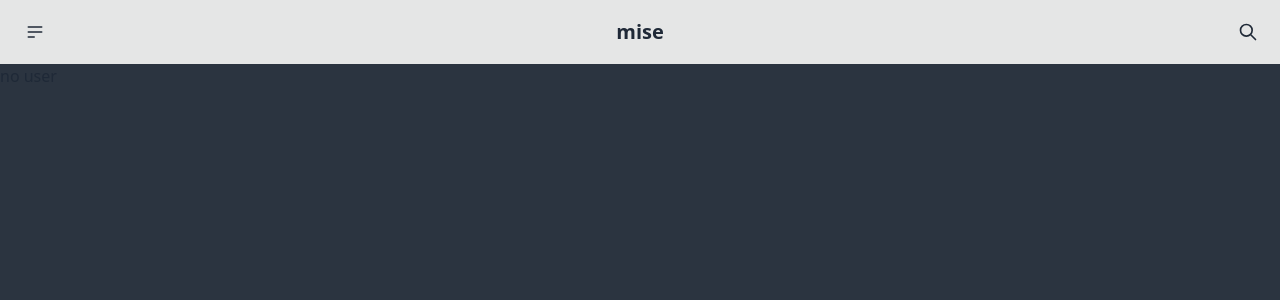
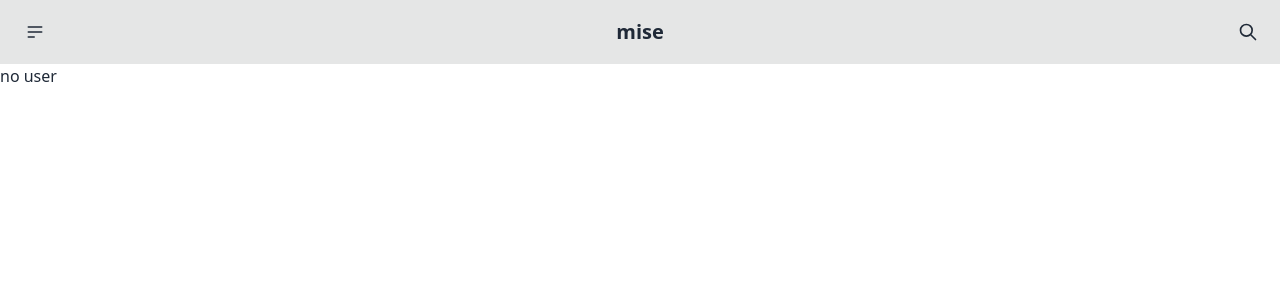
Before and after one commit to kylehorton33/mise, a SvelteKit app in the folder client/: page / in a window 1280 px wide. Shown: the top 300 px of the page. Built offline with nearby package versions, Linux system fonts and the light colour scheme.

Commit message:
feat: :art: fix visibilty of background in light mode

```diff
--- a/client/src/routes/+layout.svelte
+++ b/client/src/routes/+layout.svelte
@@ -8,7 +8,7 @@
   user.set(data.user)
 </script>
 
-<main class="flex flex-col h-screen bg-neutral">
+<main class="flex flex-col h-screen">
   <Navbar />
 
   <slot />
```
